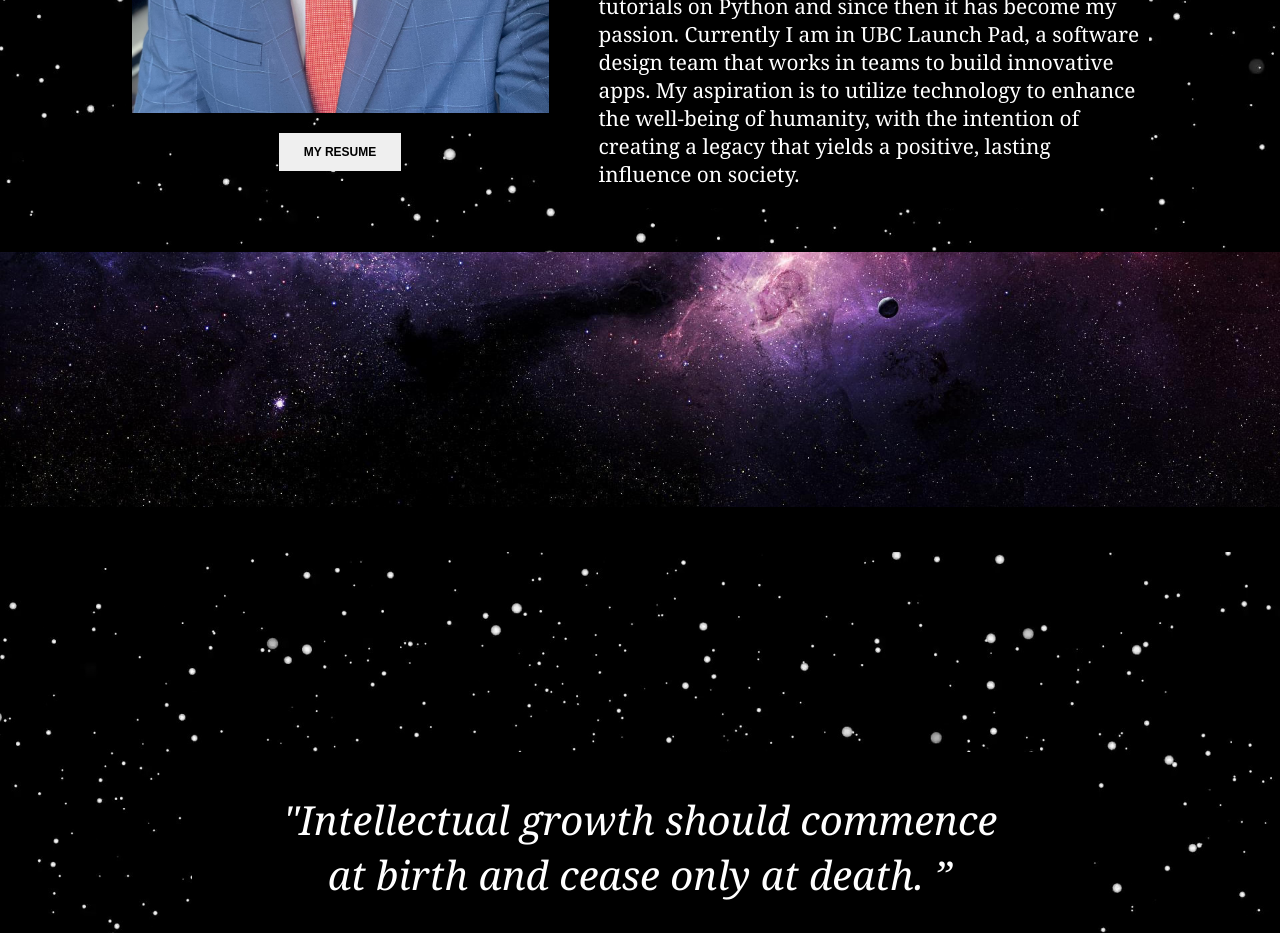
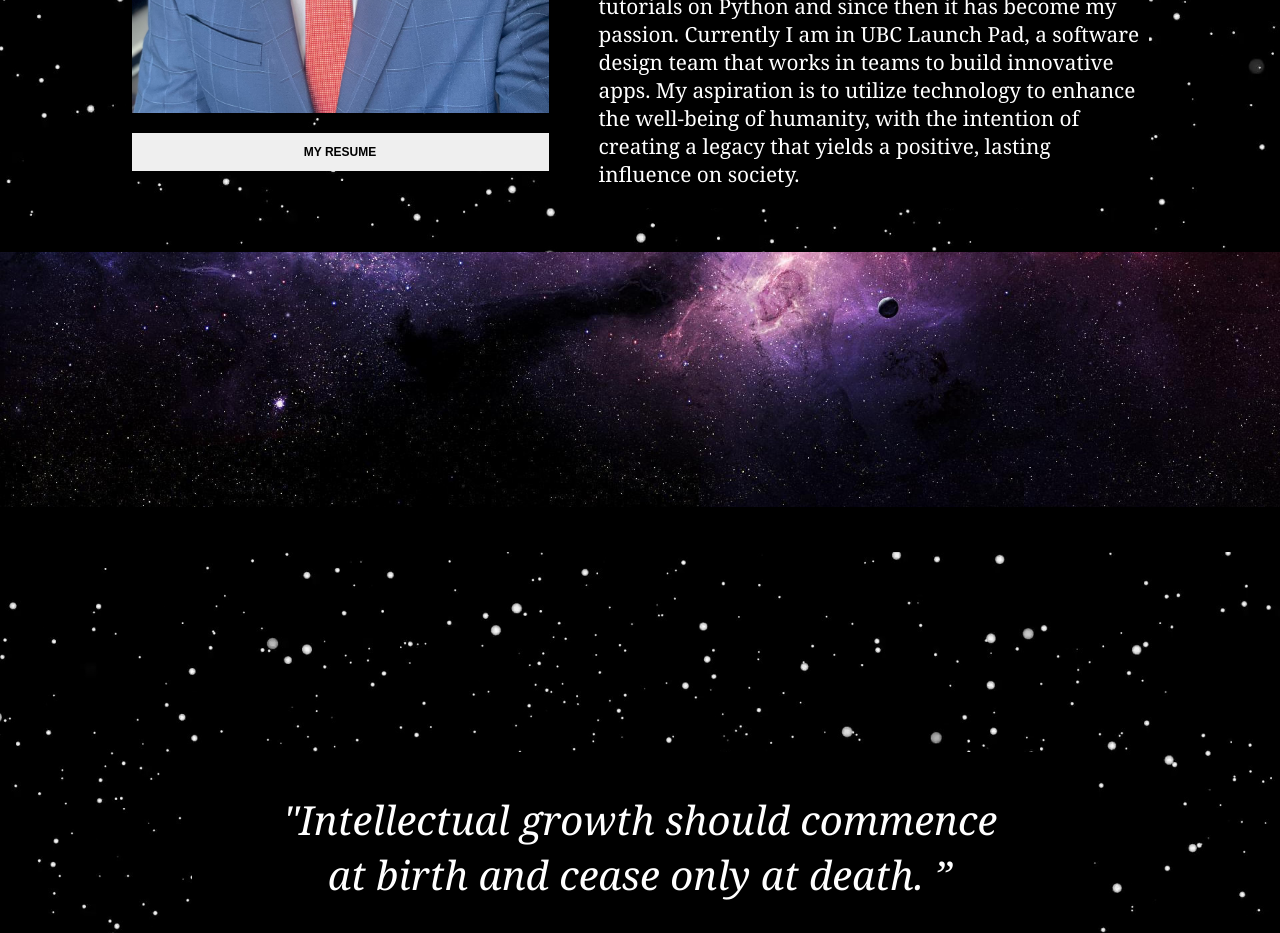
Before and after one commit to abhiverma13/Personal-Website, a React (Create React App) app: page / in a window 1280 px wide. Shown: the part 3560-4493 px from the top of the page. Built offline with nearby package versions, Linux system fonts and the light colour scheme.

Commit message:
changed resume

```diff
--- a/src/Home.js
+++ b/src/Home.js
@@ -16,6 +16,7 @@ import git from './images/git.png';
 import learner from './images/learner.png'
 import solver from './images/solver.png';
 import leader from './images/leader.png';
+import resume from './Resume.pdf';
 
 const Home = () => {
 
@@ -129,7 +130,7 @@ const Home = () => {
       <div className="about-me">
         <div className="my-image">
           <img src={myimage} alt="myimage" />
-          <a href="https://abhi-verma.weebly.com/uploads/1/4/4/0/144003627/abhi_verma_resume.pdf" target="_blank" rel="noreferrer"><button>MY RESUME</button></a>
+          <button onClick = {() => {window.open(resume, "_blank")}}>MY RESUME</button>
         </div>
         <div className="about-me-text">
           <h1>A Little More About <br /> Myself.</h1>
```
Also changed, not shown: 1 other file (tests, documents, lock files or other folders).
